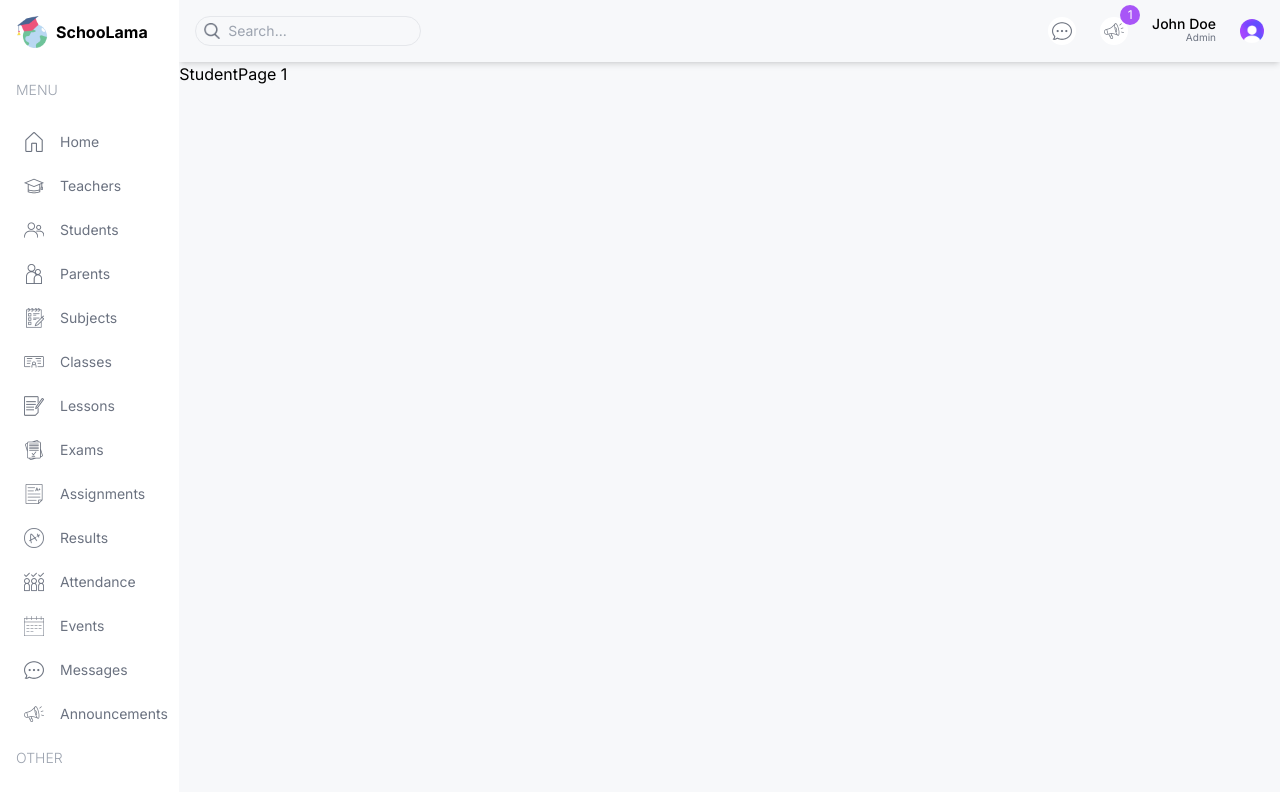
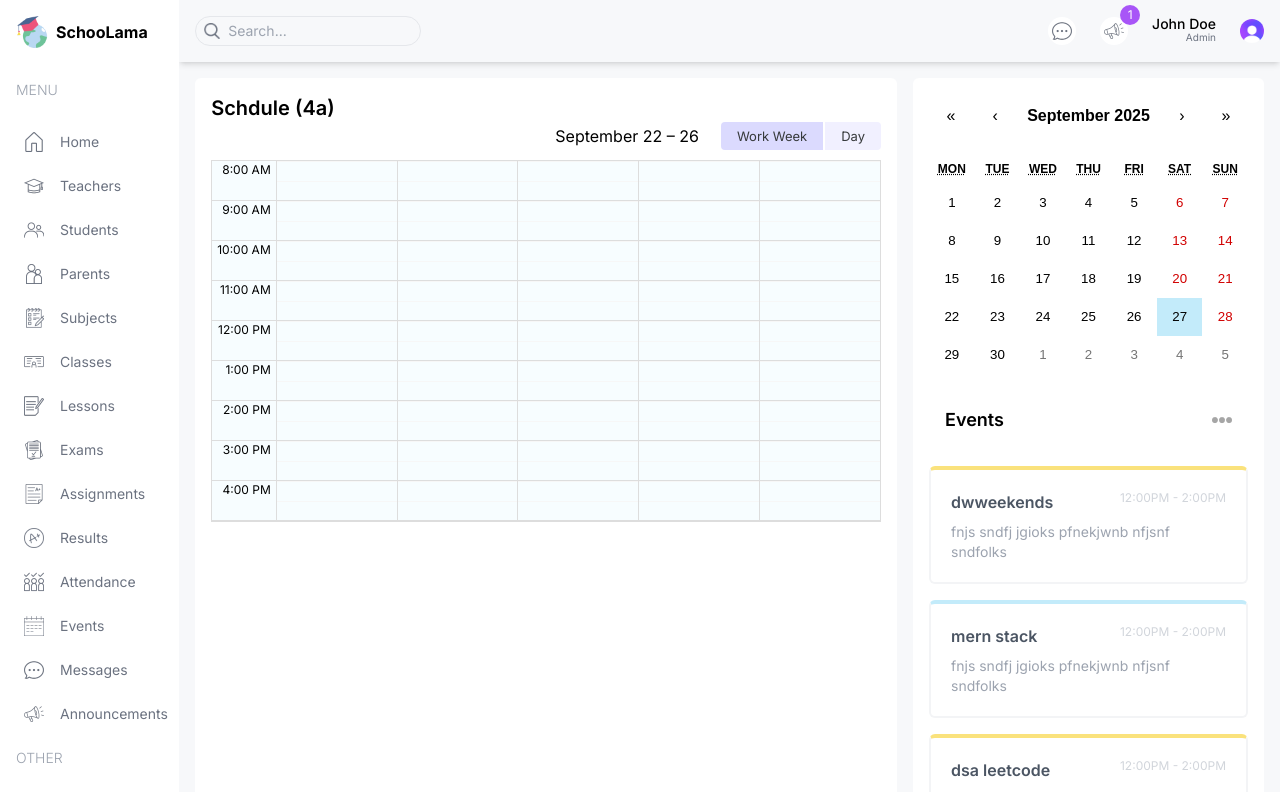
Before and after one commit to hamzanazir27/hamzanazir27-Nextjs-LMS-Project, a Next.js app: page /student in a window 1280 px wide. Shown: the top 792 px of the page. Built offline with nearby package versions, Linux system fonts and the light colour scheme.

Commit message:
create student page UI add react big callender and styling

```diff
--- a/package.json
+++ b/package.json
@@ -9,8 +9,11 @@
     "lint": "next lint"
   },
   "dependencies": {
+    "@types/react-big-calendar": "^1.16.3",
+    "moment": "^2.30.1",
     "next": "14.2.5",
     "react": "^18",
+    "react-big-calendar": "^1.19.4",
     "react-calendar": "^6.0.0",
     "react-dom": "^18",
     "recharts": "^3.2.1"
--- a/src/app/(dashboard)/admin/page.tsx
+++ b/src/app/(dashboard)/admin/page.tsx
@@ -9,7 +9,7 @@ const AdminPage = () => {
   return (
     <div className="p-5 flex flex-col md:flex-row items-center justify-between ">
       {/* Left */}
-      <div className="w-full lg:w-2/3 flex flex-col gap-8">
+      <div className="w-full lg:w-2/3 h-full flex flex-col gap-8">
         <div className="flex gap-4 justify-between flex-wrap">
           <UserCard type="student" />
           <UserCard type="teacher" />
--- a/src/app/(dashboard)/student/page.tsx
+++ b/src/app/(dashboard)/student/page.tsx
@@ -1,5 +1,24 @@
+import Announcement from "@/components/Announcement";
+import BigCallender from "@/components/BigCallender";
+import EventCallander from "@/components/EventCallander";
+
 const StudentPage = () => {
-  return <div>StudentPage 1</div>;
+  return (
+    <div className="p-4 flex gap-4 flex-col xl:flex-row">
+      {/* left */}
+      <div className="w-full xl:w-2/3 ">
+        <div className="h-full bg-white p-4 rounded-md">
+          <h1 className="text-xl font-semibold">Schdule (4a)</h1>
+          <BigCallender />
+        </div>
+      </div>
+      {/* Right */}
+      <div className="w-full xl:w-1/3 flex flex-col gap-8">
+        <EventCallander />
+        <Announcement />
+      </div>
+    </div>
+  );
 };
 
 export default StudentPage;
--- a/src/app/globals.css
+++ b/src/app/globals.css
@@ -15,3 +15,103 @@
 .react-calendar__navigation__label__labelText {
   font-weight: 600;
 }
+
+/* Styles for React Big Calendar Toolbar */
+.rbc-btn-group:first-child {
+  display: none !important;
+}
+
+.rbc-toolbar-label {
+  text-align: right !important;
+  padding: 0px 20px !important;
+}
+
+.rbc-btn-group:last-child {
+  font-size: 13px !important;
+}
+
+.rbc-btn-group:last-child button {
+  border: none !important;
+  background-color: #f1f0ff !important;
+  margin-left: 2px !important;
+}
+
+.rbc-toolbar button.rbc-active {
+  background-color: #dbdafe !important;
+  box-shadow: none !important;
+}
+
+/* Styles for React Big Calendar Time Grid */
+.rbc-time-header {
+  display: none !important;
+}
+
+.rbc-time-content {
+  border: none !important;
+}
+
+.rbc-time-gutter.rbc-time-column {
+  font-size: 12px !important;
+}
+
+.rbc-time-gutter.rbc-time-column.rbc-timeslot-group {
+  padding: 0px 20px !important;
+}
+
+.rbc-timeslot-group {
+  background-color: #f7fdff !important;
+}
+
+.rbc-day-slot {
+  font-size: 14px !important;
+}
+
+/* Styles for React Big Calendar Events */
+.rbc-event {
+  border: none !important;
+  color: black !important;
+  padding: 10px !important;
+  margin: 10px !important;
+  width: 99% !important;
+}
+
+.rbc-event-label {
+  color: gray !important;
+}
+
+.rbc-event:nth-child(1) {
+  background-color: #e2f8ff !important;
+}
+
+.rbc-event:nth-child(2) {
+  background-color: #fefce8 !important;
+}
+
+.rbc-event:nth-child(3) {
+  background-color: #f2f1ff !important;
+}
+
+.rbc-event:nth-child(4) {
+  background-color: #fdf2fb !important;
+}
+
+.rbc-event:nth-child(5) {
+  background-color: #e2f8ff !important;
+}
+
+.rbc-event:nth-child(6) {
+  background-color: #fefce8 !important;
+}
+
+.rbc-event:nth-child(7) {
+  background-color: #f2f1ff !important;
+}
+
+.rbc-event:nth-child(8) {
+  background-color: #fdf2fb !important;
+}
+
+.rbc-event-label {
+  color: gray;
+  margin-bottom: 5px;
+}
--- /dev/null
+++ b/src/components/BigCallender.tsx
@@ -0,0 +1,38 @@
+"use client";
+
+import { Calendar, momentLocalizer, View, Views } from "react-big-calendar";
+import moment from "moment";
+import { calendarEvents } from "@/lib/data";
+import "react-big-calendar/lib/css/react-big-calendar.css";
+import { useState } from "react";
+import { createKey } from "next/dist/shared/lib/router/router";
+const localizer = momentLocalizer(moment);
+
+const BigCallender = () => {
+  const [view, setView] = useState<View>(Views.WORK_WEEK);
+
+  function handleOnChangeView(selectedView: View) {
+    // console.log("hey");
+    setView(selectedView);
+  }
+  return (
+    <div>
+      <Calendar
+        className="h-[98%]"
+        localizer={localizer}
+        events={calendarEvents}
+        startAccessor="start"
+        endAccessor="end"
+        views={["work_week", "day"]}
+        // view="work_week"
+        style={{ height: "98%" }}
+        view={view}
+        onView={handleOnChangeView}
+        min={new Date(2025, 1, 0, 8, 0, 0)}
+        max={new Date(2025, 1, 0, 17, 0, 0)}
+      />
+    </div>
+  );
+};
+
+export default BigCallender;
--- a/src/lib/data.ts
+++ b/src/lib/data.ts
@@ -915,149 +915,222 @@ export const announcementsData = [
   },
 ];
 
-
-// YOU SHOULD CHANGE THE DATES OF THE EVENTS TO THE CURRENT DATE TO SEE THE EVENTS ON THE CALENDAR
+// Updated for October 15–20, 2025
 export const calendarEvents = [
   {
     title: "Math",
     allDay: false,
-    start: new Date(2024, 7, 12, 8, 0),
-    end: new Date(2024, 7, 12, 8, 45),
+    start: new Date(2025, 9, 15, 8, 0),
+    end: new Date(2025, 9, 15, 8, 45),
   },
   {
     title: "English",
     allDay: false,
-    start: new Date(2024, 7, 12, 9, 0),
-    end: new Date(2024, 7, 12, 9, 45),
+    start: new Date(2025, 9, 15, 9, 0),
+    end: new Date(2025, 9, 15, 9, 45),
   },
   {
     title: "Biology",
     allDay: false,
-    start: new Date(2024, 7, 12, 10, 0),
-    end: new Date(2024, 7, 12, 10, 45),
+    start: new Date(2025, 9, 15, 10, 0),
+    end: new Date(2025, 9, 15, 10, 45),
   },
   {
     title: "Physics",
     allDay: false,
-    start: new Date(2024, 7, 12, 11, 0),
-    end: new Date(2024, 7, 12, 11, 45),
+    start: new Date(2025, 9, 15, 11, 0),
+    end: new Date(2025, 9, 15, 11, 45),
   },
   {
     title: "Chemistry",
     allDay: false,
-    start: new Date(2024, 7, 12, 13, 0),
-    end: new Date(2024, 7, 12, 13, 45),
+    start: new Date(2025, 9, 15, 13, 0),
+    end: new Date(2025, 9, 15, 13, 45),
   },
   {
     title: "History",
     allDay: false,
-    start: new Date(2024, 7, 12, 14, 0),
-    end: new Date(2024, 7, 12, 14, 45),
+    start: new Date(2025, 9, 15, 14, 0),
+    end: new Date(2025, 9, 15, 14, 45),
+  },
+  {
+    title: "Math",
+    allDay: false,
+    start: new Date(2025, 9, 16, 8, 0),
+    end: new Date(2025, 9, 16, 8, 45),
   },
   {
     title: "English",
     allDay: false,
-    start: new Date(2024, 7, 13, 9, 0),
-    end: new Date(2024, 7, 13, 9, 45),
+    start: new Date(2025, 9, 16, 9, 0),
+    end: new Date(2025, 9, 16, 9, 45),
   },
   {
     title: "Biology",
     allDay: false,
-    start: new Date(2024, 7, 13, 10, 0),
-    end: new Date(2024, 7, 13, 10, 45),
+    start: new Date(2025, 9, 16, 10, 0),
+    end: new Date(2025, 9, 16, 10, 45),
   },
   {
     title: "Physics",
     allDay: false,
-    start: new Date(2024, 7, 13, 11, 0),
-    end: new Date(2024, 7, 13, 11, 45),
+    start: new Date(2025, 9, 16, 11, 0),
+    end: new Date(2025, 9, 16, 11, 45),
   },
-
+  {
+    title: "Chemistry",
+    allDay: false,
+    start: new Date(2025, 9, 16, 13, 0),
+    end: new Date(2025, 9, 16, 13, 45),
+  },
   {
     title: "History",
     allDay: false,
-    start: new Date(2024, 7, 13, 14, 0),
-    end: new Date(2024, 7, 13, 14, 45),
+    start: new Date(2025, 9, 16, 14, 0),
+    end: new Date(2025, 9, 16, 14, 45),
   },
   {
     title: "Math",
     allDay: false,
-    start: new Date(2024, 7, 14, 8, 0),
-    end: new Date(2024, 7, 14, 8, 45),
+    start: new Date(2025, 9, 17, 8, 0),
+    end: new Date(2025, 9, 17, 8, 45),
+  },
+  {
+    title: "English",
+    allDay: false,
+    start: new Date(2025, 9, 17, 9, 0),
+    end: new Date(2025, 9, 17, 9, 45),
   },
   {
     title: "Biology",
     allDay: false,
-    start: new Date(2024, 7, 14, 10, 0),
-    end: new Date(2024, 7, 14, 10, 45),
+    start: new Date(2025, 9, 17, 10, 0),
+    end: new Date(2025, 9, 17, 10, 45),
   },
-
+  {
+    title: "Physics",
+    allDay: false,
+    start: new Date(2025, 9, 17, 11, 0),
+    end: new Date(2025, 9, 17, 11, 45),
+  },
   {
     title: "Chemistry",
     allDay: false,
-    start: new Date(2024, 7, 14, 13, 0),
-    end: new Date(2024, 7, 14, 13, 45),
+    start: new Date(2025, 9, 17, 13, 0),
+    end: new Date(2025, 9, 17, 13, 45),
   },
   {
     title: "History",
     allDay: false,
-    start: new Date(2024, 7, 14, 14, 0),
-    end: new Date(2024, 7, 13, 14, 45),
+    start: new Date(2025, 9, 17, 14, 0),
+    end: new Date(2025, 9, 17, 14, 45),
+  },
+  {
+    title: "Math",
+    allDay: false,
+    start: new Date(2025, 9, 18, 8, 0),
+    end: new Date(2025, 9, 18, 8, 45),
   },
   {
     title: "English",
     allDay: false,
-    start: new Date(2024, 7, 15, 9, 0),
-    end: new Date(2024, 7, 15, 9, 45),
+    start: new Date(2025, 9, 18, 9, 0),
+    end: new Date(2025, 9, 18, 9, 45),
   },
   {
     title: "Biology",
     allDay: false,
-    start: new Date(2024, 7, 15, 10, 0),
-    end: new Date(2024, 7, 15, 10, 45),
+    start: new Date(2025, 9, 18, 10, 0),
+    end: new Date(2025, 9, 18, 10, 45),
   },
   {
     title: "Physics",
     allDay: false,
-    start: new Date(2024, 7, 15, 11, 0),
-    end: new Date(2024, 7, 15, 11, 45),
+    start: new Date(2025, 9, 18, 11, 0),
+    end: new Date(2025, 9, 18, 11, 45),
   },
-
+  {
+    title: "Chemistry",
+    allDay: false,
+    start: new Date(2025, 9, 18, 13, 0),
+    end: new Date(2025, 9, 18, 13, 45),
+  },
   {
     title: "History",
     allDay: false,
-    start: new Date(2024, 7, 15, 14, 0),
-    end: new Date(2024, 7, 15, 14, 45),
+    start: new Date(2025, 9, 18, 14, 0),
+    end: new Date(2025, 9, 18, 14, 45),
   },
   {
     title: "Math",
     allDay: false,
-    start: new Date(2024, 7, 16, 8, 0),
-    end: new Date(2024, 7, 16, 8, 45),
+    start: new Date(2025, 9, 19, 8, 0),
+    end: new Date(2025, 9, 19, 8, 45),
   },
   {
     title: "English",
     allDay: false,
-    start: new Date(2024, 7, 16, 9, 0),
-    end: new Date(2024, 7, 16, 9, 45),
+    start: new Date(2025, 9, 19, 9, 0),
+    end: new Date(2025, 9, 19, 9, 45),
   },
-
+  {
+    title: "Biology",
+    allDay: false,
+    start: new Date(2025, 9, 19, 10, 0),
+    end: new Date(2025, 9, 19, 10, 45),
+  },
   {
     title: "Physics",
     allDay: false,
-    start: new Date(2024, 7, 16, 11, 0),
-    end: new Date(2024, 7, 16, 11, 45),
+    start: new Date(2025, 9, 19, 11, 0),
+    end: new Date(2025, 9, 19, 11, 45),
   },
   {
     title: "Chemistry",
     allDay: false,
-    start: new Date(2024, 7, 16, 13, 0),
-    end: new Date(2024, 7, 16, 13, 45),
+    start: new Date(2025, 9, 19, 13, 0),
+    end: new Date(2025, 9, 19, 13, 45),
   },
   {
     title: "History",
     allDay: false,
-    start: new Date(2024, 7, 16, 14, 0),
-    end: new Date(2024, 7, 16, 14, 45),
+    start: new Date(2025, 9, 19, 14, 0),
+    end: new Date(2025, 9, 19, 14, 45),
+  },
+  {
+    title: "Math",
+    allDay: false,
+    start: new Date(2025, 9, 20, 8, 0),
+    end: new Date(2025, 9, 20, 8, 45),
+  },
+  {
+    title: "English",
+    allDay: false,
+    start: new Date(2025, 9, 20, 9, 0),
+    end: new Date(2025, 9, 20, 9, 45),
+  },
+  {
+    title: "Biology",
+    allDay: false,
+    start: new Date(2025, 9, 20, 10, 0),
+    end: new Date(2025, 9, 20, 10, 45),
+  },
+  {
+    title: "Physics",
+    allDay: false,
+    start: new Date(2025, 9, 20, 11, 0),
+    end: new Date(2025, 9, 20, 11, 45),
+  },
+  {
+    title: "Chemistry",
+    allDay: false,
+    start: new Date(2025, 9, 20, 13, 0),
+    end: new Date(2025, 9, 20, 13, 45),
+  },
+  {
+    title: "History",
+    allDay: false,
+    start: new Date(2025, 9, 20, 14, 0),
+    end: new Date(2025, 9, 20, 14, 45),
   },
 ];
```
Also changed, not shown: 1 other file (tests, documents, lock files or other folders).
